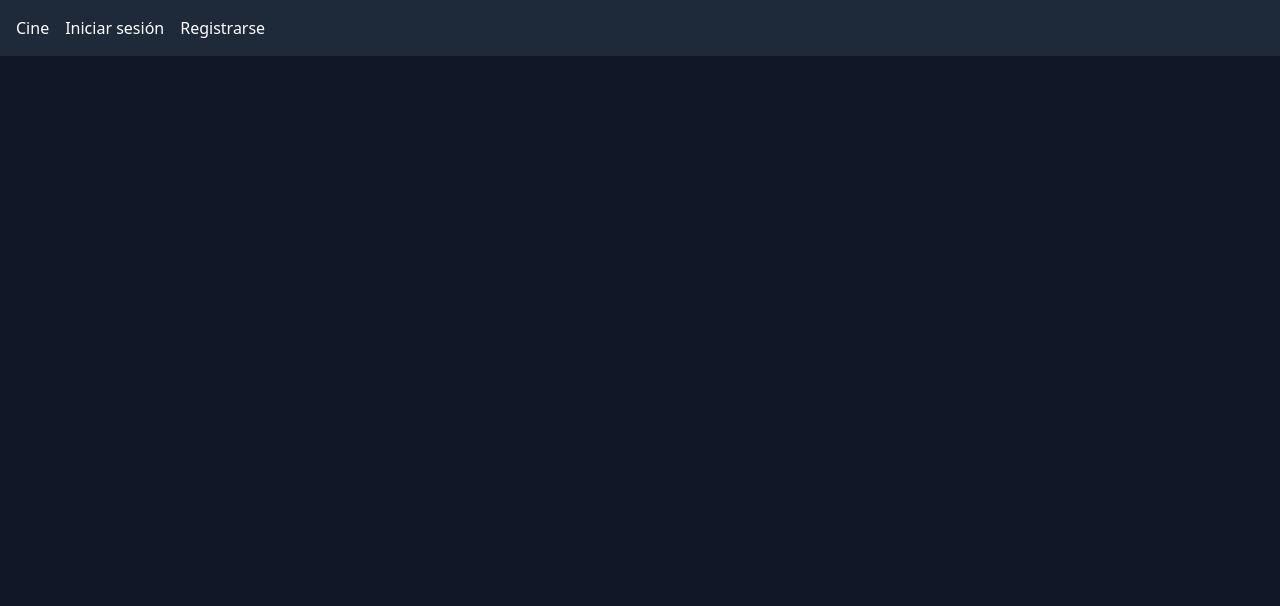
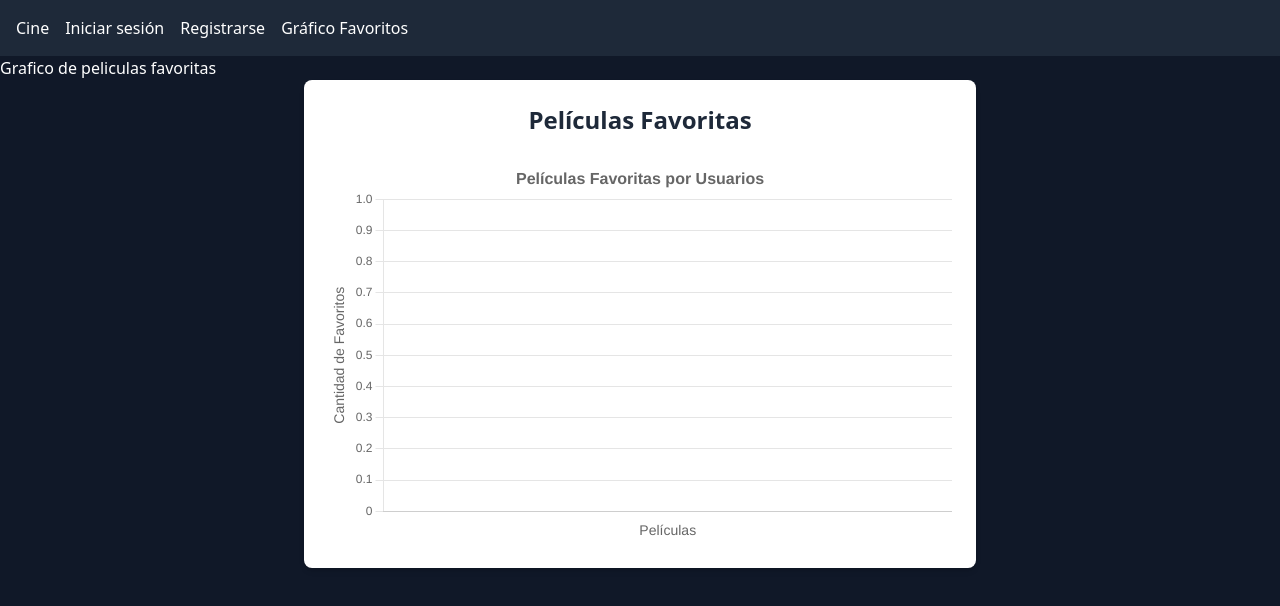
Before and after one commit to arr1790/upcoming_film, a React (Vite) app: page /dashboard in a window 1280 px wide. Shown: the top 606 px of the page. Built offline with nearby package versions, Linux system fonts and the light colour scheme; no server answers; the database is empty.

Commit message:
graficos

```diff
--- a/package.json
+++ b/package.json
@@ -11,10 +11,13 @@
   },
   "dependencies": {
     "@tailwindcss/vite": "^4.0.7",
+    "chart.js": "^4.4.8",
     "firebase": "^11.4.0",
     "react": "^19.0.0",
+    "react-chartjs-2": "^5.3.0",
     "react-dom": "^19.0.0",
     "react-router-dom": "^7.2.0",
+    "react-toastify": "^11.0.5",
     "tailwindcss": "^4.0.7"
   },
   "devDependencies": {
--- a/src/App.jsx
+++ b/src/App.jsx
@@ -7,6 +7,7 @@ import Footer from "./components/Footer";
 import Login from "./pages/Login";
 import Register from "./pages/Register";
 import Favourite from "./pages/Favourite";
+import Dashboard from "./pages/Dashboard"
 
 const App = () => {
   return (
@@ -19,6 +20,7 @@ const App = () => {
         <Route path="/favourite" element = {<Favourite />} />
         <Route path="/movies/:movieId" element={<MovieDetail />} />
         <Route path="/" element={<Footer />} />
+        <Route path="/dashboard" element={<Dashboard />} />
       </Routes>
     </Router>
   );
--- /dev/null
+++ b/src/components/FavouriteMoviesChart.jsx
@@ -0,0 +1,139 @@
+import React, { useState, useEffect } from "react";
+import { db } from "../firebaseConfig";
+import { collection, getDocs, query } from "firebase/firestore";
+import { Bar } from "react-chartjs-2"; // Usamos un gráfico de barras
+import { Chart as ChartJS, CategoryScale, LinearScale, BarElement, Title, Tooltip, Legend } from "chart.js";
+
+// Registrar los componentes de Chart.js necesarios
+ChartJS.register(CategoryScale, LinearScale, BarElement, Title, Tooltip, Legend);
+
+
+const API_KEY = "a67ff818ee91cb525d9643b776006095";
+const TMDB_URL = "https://api.themoviedb.org/3/movie/";
+
+const FavouriteMoviesChart = () => {
+  const [favouriteMovies, setFavouriteMovies] = useState([]);
+  const [chartData, setChartData] = useState(null);
+  const [loading, setLoading] = useState(true);
+  const [error, setError] = useState(null);
+
+  useEffect(() => {
+    const fetchFavouriteMovies = async () => {
+      try {
+        // Consulta todos los documentos de la colección "favourites"
+        const q = query(collection(db, "favourites"));
+        const querySnapshot = await getDocs(q);
+
+        const movieCount = {};
+
+        // Contar cuántas veces cada película ha sido marcada como favorita
+        querySnapshot.forEach((doc) => {
+          const data = doc.data();
+          const movieId = data.movieId;
+          movieCount[movieId] = (movieCount[movieId] || 0) + 1;
+        });
+
+        // Convertir los datos en formato adecuado para el gráfico
+        const movies = Object.keys(movieCount).map((movieId) => ({
+          movieId,
+          count: movieCount[movieId],
+        }));
+
+
+        const sortedMovies = movies.sort((a, b) => b.count - a.count).slice(0, 6);
+
+        setFavouriteMovies(sortedMovies);
+
+        // Obtener los títulos reales de las películas desde TMDb API
+        const movieTitles = await Promise.all(
+          sortedMovies.map(async (movie) => {
+            const response = await fetch(`${TMDB_URL}${movie.movieId}?api_key=${API_KEY}&language=es-ES`);
+            const data = await response.json();
+            return data.title || `Película ${movie.movieId}`; // Usar el título de TMDb o un valor por defecto
+          })
+        );
+
+        const counts = sortedMovies.map((movie) => movie.count);
+
+        // Preparar los datos para el gráfico
+        setChartData({
+          labels: movieTitles, // Usamos los títulos obtenidos de TMDb
+          datasets: [
+            {
+              label: "Cantidad de veces que una película es favorita",
+              data: counts,
+              backgroundColor: "rgba(75, 192, 192, 0.6)", // Color más vibrante
+              borderColor: "rgba(75, 192, 192, 1)",
+              borderWidth: 1,
+            },
+          ],
+        });
+      } catch (err) {
+        setError("Hubo un problema al obtener los datos.");
+        console.error("Error al obtener las películas favoritas:", err);
+      } finally {
+        setLoading(false);
+      }
+    };
+
+    fetchFavouriteMovies();
+  }, []);
+
+  return (
+    <div className="bg-white p-6 rounded-lg shadow-md max-w-2xl mx-auto">
+      <h2 className="text-2xl font-bold text-center text-gray-800 mb-6">
+        Películas Favoritas
+      </h2>
+      {loading && <p className="text-center text-gray-600">Cargando...</p>}
+      {error && <p className="text-center text-red-500">{error}</p>}
+      {chartData ? (
+        <div className="w-full h-96">
+          <Bar
+            data={chartData}
+            options={{
+              responsive: true,
+              maintainAspectRatio: false,
+              plugins: {
+                title: {
+                  display: true,
+                  text: "Películas Favoritas por Usuarios",
+                  font: {
+                    size: 16,
+                  },
+                },
+                legend: {
+                  display: false, // Ocultar la leyenda si no es necesaria
+                },
+              },
+              scales: {
+                x: {
+                  title: {
+                    display: true,
+                    text: "Películas",
+                    font: {
+                      size: 14,
+                    },
+                  },
+                },
+                y: {
+                  title: {
+                    display: true,
+                    text: "Cantidad de Favoritos",
+                    font: {
+                      size: 14,
+                    },
+                  },
+                  beginAtZero: true,
+                },
+              },
+            }}
+          />
+        </div>
+      ) : (
+        !loading && <p className="text-center text-gray-600">No hay datos disponibles para mostrar.</p>
+      )}
+    </div>
+  );
+};
+
+export default FavouriteMoviesChart;
--- a/src/components/Navbar.jsx
+++ b/src/components/Navbar.jsx
@@ -1,4 +1,3 @@
-// src/components/Navbar.jsx
 import { Link } from 'react-router-dom';
 import { useContext } from 'react';
 import authService from '../authService';
@@ -11,7 +10,7 @@ const Navbar = () => {
     try {
       await authService.logout();
       localStorage.removeItem("user"); // Limpiar datos del usuario del localStorage
-      setIsLogged(false); // Actualizar estado en AuthContext
+      setIsLogged(false);
     } catch (error) {
       console.error("Error al cerrar sesión:", error);
     }
@@ -21,17 +20,26 @@ const Navbar = () => {
     <nav className="bg-gray-800 p-4">
       <ul className="flex justify-between items-center text-white">
         <li>
-          <Link to="/" className="hover:text-blue-400 ">Cine</Link>
-          {/* Mostrar enlaces de "Iniciar sesión" y "Registrarse" solo si no está logueado */}
+          <Link to="/" className="hover:text-blue-400">Cine</Link>
+
           {!isLogged && (
             <>
               <Link to="/login" className="hover:text-blue-400 pl-4">Iniciar sesión</Link>
               <Link to="/register" className="hover:text-blue-400 pl-4">Registrarse</Link>
+              <Link to="/dashboard" className="hover:text-blue-400 pl-4">Gráfico Favoritos</Link>
             </>
           )}
-          {/* Mostrar enlace de "Favoritos" solo si el usuario está logueado */}
-          {isLogged && <Link to="/favourite" className="hover:text-blue-400 pl-4">Favoritos</Link>}
+
+
+          {isLogged && (
+            <>
+              <Link to="/favourite" className="hover:text-blue-400 pl-4">Favoritos</Link>
+              {/* Enlace al gráfico de las películas favoritas */}
+              <Link to="/dashboard" className="hover:text-blue-400 pl-4">Gráfico Favoritos</Link>
+            </>
+          )}
         </li>
+
         {/* Mostrar botón de "Cerrar sesión" solo si el usuario está logueado */}
         <li>
           {isLogged && (
--- a/src/index.css
+++ b/src/index.css
@@ -1,5 +1,17 @@
 @import "tailwindcss";
 
 body {
-    @apply bg-gray-900 text-white; /* Fondo oscuro y texto blanco */
+    @apply bg-gray-900 text-white;
   }
+
+
+
+/* Para el navbar */
+.navbar {
+    @apply bg-gray-800 p-4 flex justify-between items-center;
+}
+
+/* Para el menú móvil */
+.navbar-mobile {
+    @apply flex flex-col items-center bg-gray-700 p-4 mt-2 space-y-4 rounded-lg;
+}
--- /dev/null
+++ b/src/pages/Dashboard.jsx
@@ -0,0 +1,13 @@
+import React from "react";
+import FavouriteMoviesChart from "../components/FavouriteMoviesChart"; // Asegúrate de importar correctamente el componente
+
+const Dashboard = () => {
+  return (
+    <div>
+      <h1>Grafico de peliculas favoritas</h1>
+      <FavouriteMoviesChart /> {/* Aquí es donde se muestra el gráfico */}
+    </div>
+  );
+};
+
+export default Dashboard;
--- a/src/pages/Favourite.jsx
+++ b/src/pages/Favourite.jsx
@@ -1,13 +1,13 @@
 import { db } from "../firebaseConfig";
 import { collection, getDocs, query, where } from "firebase/firestore";
-import { useEffect, useState, useContext } from "react";
+import { useEffect, useState, useContext } from "react";  // useEffect ejecuta código cuando cambia un estado (para hacer la petición a Firebase).
 import { AuthContext } from "../context/authContext";
 
 function Favourite() {
   const [favourites, setFavourites] = useState([]);
   const [loading, setLoading] = useState(true);
   const [error, setError] = useState(null);
-  const { isLogged } = useContext(AuthContext);
+  const { isLogged } = useContext(AuthContext); // Obtiene del AuthContext si el usuario está autenticado.
 
   useEffect(() => {
     const fetchFavourites = async () => {
@@ -45,7 +45,7 @@ function Favourite() {
           favourites.map((fav, index) => (
             <li key={index} className="bg-gray-800 rounded-lg overflow-hidden shadow-md hover:shadow-lg transition-all">
               <div className="flex">
-                <div className="relative w-32 h-48 flex-shrink-0"> {/* Imagen más pequeña */}
+                <div className="relative w-32 h-48 flex-shrink-0">
                   <img
                     className="absolute top-0 left-0 w-full h-full object-cover"
                     src={`https://image.tmdb.org/t/p/w500${fav.poster_path}`}
--- a/src/pages/Home.jsx
+++ b/src/pages/Home.jsx
@@ -1,10 +1,8 @@
-
-import { useEffect,useState } from 'react';
+import { useEffect, useState } from 'react';
 import MovieCard from '../components/MovieCard';
-import Search from '../components/Search';
-
-
-
+import Search from '../components/search';
+import { ToastContainer, toast } from "react-toastify"; // Importa el toast también
+import "react-toastify/dist/ReactToastify.css";
 
 const Home = () => {
   const [movieListPage, setMovieListPage] = useState(1);
@@ -12,13 +10,21 @@ const Home = () => {
   const [listType, setListType] = useState('now_playing');
 
   const UPCOMING_URL = `https://api.themoviedb.org/3/movie/${listType}?api_key=a67ff818ee91cb525d9643b776006095&language=es-ES&page=${movieListPage}`;
-  // useFetch(UPCOMING_URL, setMovieList);
 
-   useEffect(() => {
-          fetch( UPCOMING_URL)
-              .then(response => response.json())
-              .then(data => {setMovieList(data.results); console.log(data.results)})
-      }, [listType, movieListPage]);
+  useEffect(() => {
+    fetch(UPCOMING_URL)
+      .then(response => response.json())
+      .then(data => {
+        setMovieList(data.results);
+        console.log(data.results);
+
+
+      })
+      .catch(error => {
+        toast.error("Hubo un error al cargar las películas.");
+        console.error(error);
+      });
+  }, [listType, movieListPage]);
 
   const handleListTypeChange = (type) => {
     setListType(type);
@@ -38,10 +44,12 @@ const Home = () => {
 
   const handleNextPage = () => {
     setMovieListPage(prevPage => prevPage + 1);
+    toast.info("Cargando página siguiente...");
   };
 
   const handlePrevPage = () => {
     setMovieListPage(prevPage => Math.max(prevPage - 1, 1));
+    toast.info("Cargando página anterior...");
   };
 
   return (
@@ -108,6 +116,9 @@ const Home = () => {
           </button>
         </div>
       </div>
+
+      {/* Aquí agregamos el ToastContainer */}
+      <ToastContainer />
     </>
   );
 };
```
Also changed, not shown: src/components/AddToFavourite.jsx (+35 -2 lines), 1 other file (tests, documents, lock files or other folders).
